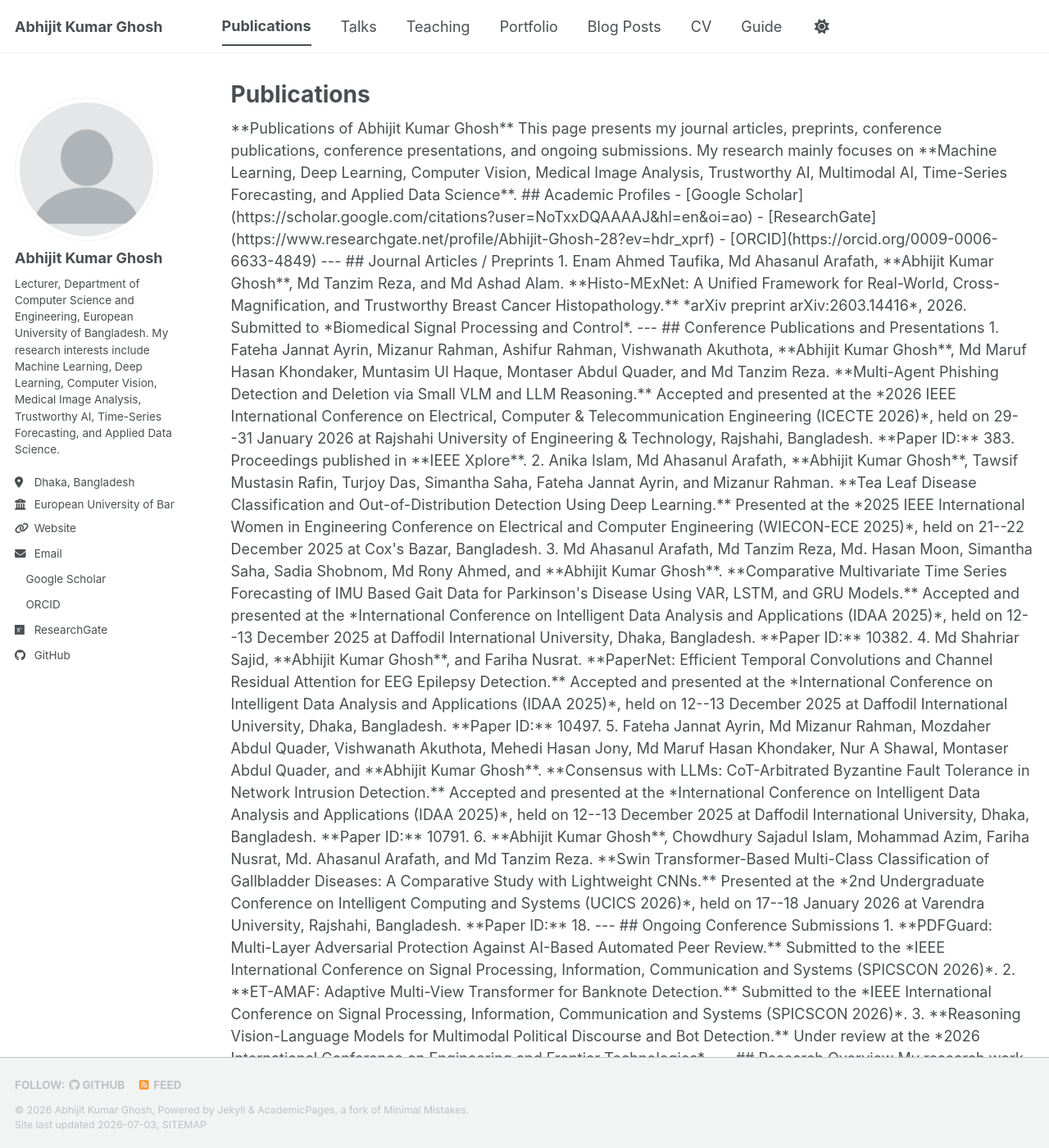
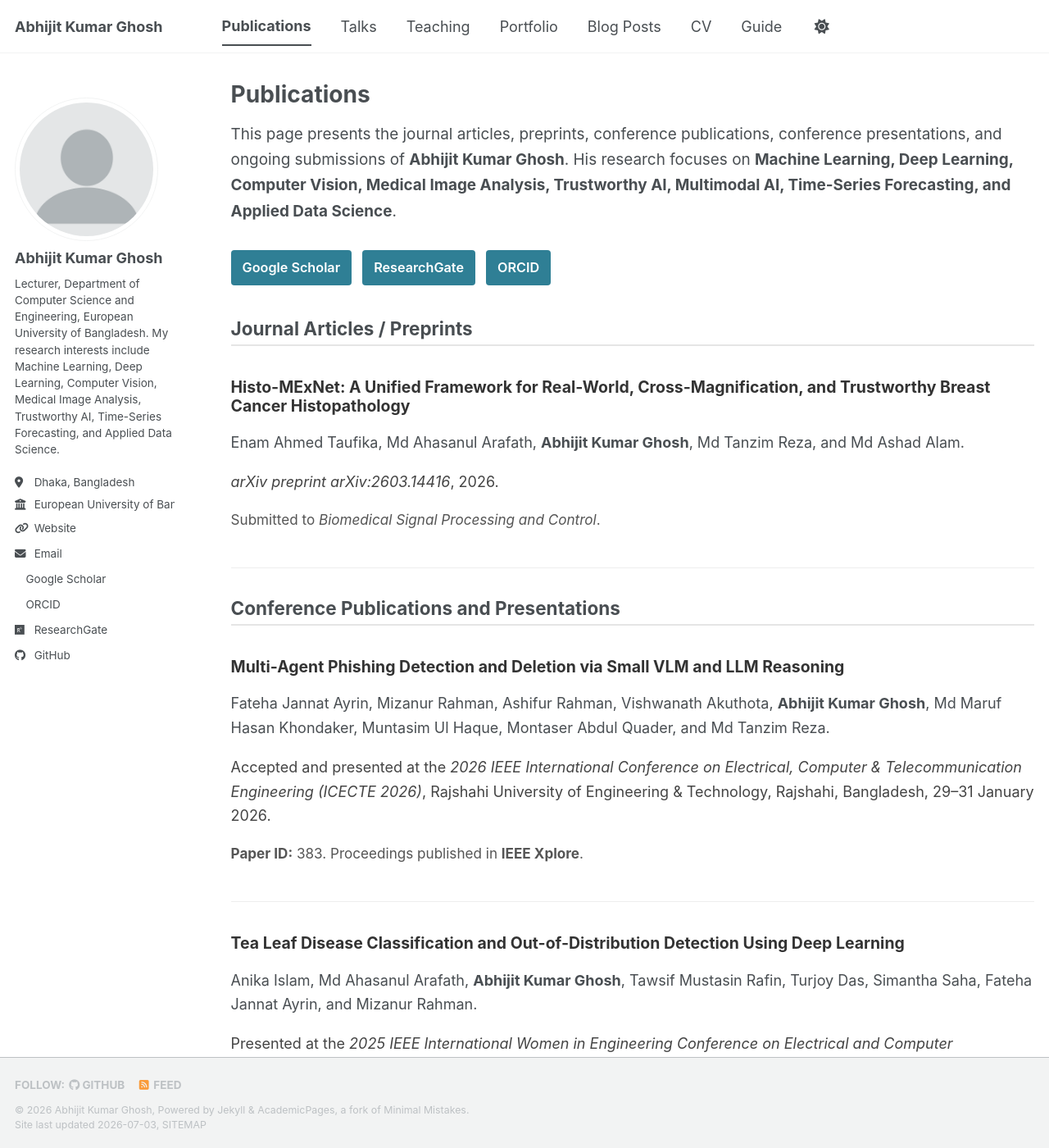
Before and after one commit to abhijitkghosh/abhijitkghosh.github.io, a Jekyll site: the page built from _pages/publications.html, in a window 1280 px wide and 1400 px high. Shown: the whole window at 82% size. Built offline with Jekyll 4.4.1, drawn with Linux system fonts in a browser that asks for light colours; a style sheet for code colours, icons or effects is not loaded; some of the changed text lies outside the part shown.

Commit message:
Revise publications page with new entries and styles
Updated the publications page to include new research articles, conference presentations, and ongoing submissions. Enhanced styling for better presentation of publication items.

```diff
--- a/_pages/publications.html
+++ b/_pages/publications.html
@@ -5,84 +5,222 @@ permalink: /publications/
 author_profile: true
 ---
 
-**Publications of Abhijit Kumar Ghosh**
+<style>
+  .pub-page {
+    line-height: 1.65;
+  }
 
-This page presents my journal articles, preprints, conference publications, conference presentations, and ongoing submissions. My research mainly focuses on **Machine Learning, Deep Learning, Computer Vision, Medical Image Analysis, Trustworthy AI, Multimodal AI, Time-Series Forecasting, and Applied Data Science**.
+  .pub-intro {
+    font-size: 1.05em;
+    margin-bottom: 1.5em;
+  }
 
-## Academic Profiles
+  .profile-buttons {
+    margin: 18px 0 30px 0;
+  }
 
-- [Google Scholar](https://scholar.google.com/citations?user=NoTxxDQAAAAJ&hl=en&oi=ao)
-- [ResearchGate](https://www.researchgate.net/profile/Abhijit-Ghosh-28?ev=hdr_xprf)
-- [ORCID](https://orcid.org/0009-0006-6633-4849)
+  .profile-buttons a {
+    display: inline-block;
+    margin: 4px 8px 4px 0;
+    padding: 8px 14px;
+    background-color: #2f7f95;
+    color: #ffffff !important;
+    text-decoration: none;
+    border-radius: 4px;
+    font-weight: 600;
+    font-size: 0.9em;
+  }
 
----
+  .profile-buttons a:hover {
+    background-color: #245f70;
+  }
 
-## Journal Articles / Preprints
+  .pub-section {
+    margin-top: 35px;
+    margin-bottom: 20px;
+    border-bottom: 2px solid #e5e5e5;
+    padding-bottom: 6px;
+  }
 
-1. Enam Ahmed Taufika, Md Ahasanul Arafath, **Abhijit Kumar Ghosh**, Md Tanzim Reza, and Md Ashad Alam.
-   **Histo-MExNet: A Unified Framework for Real-World, Cross-Magnification, and Trustworthy Breast Cancer Histopathology.**
-   *arXiv preprint arXiv:2603.14416*, 2026.
-   Submitted to *Biomedical Signal Processing and Control*.
+  .publication-item {
+    margin-bottom: 28px;
+    padding-bottom: 22px;
+    border-bottom: 1px solid #eeeeee;
+  }
 
----
+  .publication-item h3 {
+    margin-bottom: 8px;
+    font-size: 1.08em;
+    color: #333333;
+  }
 
-## Conference Publications and Presentations
+  .authors {
+    margin-bottom: 6px;
+  }
 
-1. Fateha Jannat Ayrin, Mizanur Rahman, Ashifur Rahman, Vishwanath Akuthota, **Abhijit Kumar Ghosh**, Md Maruf Hasan Khondaker, Muntasim Ul Haque, Montaser Abdul Quader, and Md Tanzim Reza.
-   **Multi-Agent Phishing Detection and Deletion via Small VLM and LLM Reasoning.**
-   Accepted and presented at the *2026 IEEE International Conference on Electrical, Computer & Telecommunication Engineering (ICECTE 2026)*, held on 29--31 January 2026 at Rajshahi University of Engineering & Technology, Rajshahi, Bangladesh.
-   **Paper ID:** 383.
-   Proceedings published in **IEEE Xplore**.
+  .venue {
+    margin-bottom: 6px;
+    color: #444444;
+  }
 
-2. Anika Islam, Md Ahasanul Arafath, **Abhijit Kumar Ghosh**, Tawsif Mustasin Rafin, Turjoy Das, Simantha Saha, Fateha Jannat Ayrin, and Mizanur Rahman.
-   **Tea Leaf Disease Classification and Out-of-Distribution Detection Using Deep Learning.**
-   Presented at the *2025 IEEE International Women in Engineering Conference on Electrical and Computer Engineering (WIECON-ECE 2025)*, held on 21--22 December 2025 at Cox's Bazar, Bangladesh.
+  .pub-meta {
+    font-size: 0.95em;
+    color: #555555;
+  }
 
-3. Md Ahasanul Arafath, Md Tanzim Reza, Md. Hasan Moon, Simantha Saha, Sadia Shobnom, Md Rony Ahmed, and **Abhijit Kumar Ghosh**.
-   **Comparative Multivariate Time Series Forecasting of IMU Based Gait Data for Parkinson's Disease Using VAR, LSTM, and GRU Models.**
-   Accepted and presented at the *International Conference on Intelligent Data Analysis and Applications (IDAA 2025)*, held on 12--13 December 2025 at Daffodil International University, Dhaka, Bangladesh.
-   **Paper ID:** 10382.
+  .tag {
+    display: inline-block;
+    background-color: #f2f5f7;
+    border: 1px solid #d9e2e7;
+    padding: 3px 8px;
+    margin: 3px 4px 3px 0;
+    border-radius: 4px;
+    font-size: 0.85em;
+  }
+</style>
 
-4. Md Shahriar Sajid, **Abhijit Kumar Ghosh**, and Fariha Nusrat.
-   **PaperNet: Efficient Temporal Convolutions and Channel Residual Attention for EEG Epilepsy Detection.**
-   Accepted and presented at the *International Conference on Intelligent Data Analysis and Applications (IDAA 2025)*, held on 12--13 December 2025 at Daffodil International University, Dhaka, Bangladesh.
-   **Paper ID:** 10497.
+<div class="pub-page">
 
-5. Fateha Jannat Ayrin, Md Mizanur Rahman, Mozdaher Abdul Quader, Vishwanath Akuthota, Mehedi Hasan Jony, Md Maruf Hasan Khondaker, Nur A Shawal, Montaser Abdul Quader, and **Abhijit Kumar Ghosh**.
-   **Consensus with LLMs: CoT-Arbitrated Byzantine Fault Tolerance in Network Intrusion Detection.**
-   Accepted and presented at the *International Conference on Intelligent Data Analysis and Applications (IDAA 2025)*, held on 12--13 December 2025 at Daffodil International University, Dhaka, Bangladesh.
-   **Paper ID:** 10791.
+  <p class="pub-intro">
+    This page presents the journal articles, preprints, conference publications, conference presentations, and ongoing submissions of
+    <strong>Abhijit Kumar Ghosh</strong>. His research focuses on
+    <strong>Machine Learning, Deep Learning, Computer Vision, Medical Image Analysis, Trustworthy AI, Multimodal AI, Time-Series Forecasting, and Applied Data Science</strong>.
+  </p>
 
-6. **Abhijit Kumar Ghosh**, Chowdhury Sajadul Islam, Mohammad Azim, Fariha Nusrat, Md. Ahasanul Arafath, and Md Tanzim Reza.
-   **Swin Transformer-Based Multi-Class Classification of Gallbladder Diseases: A Comparative Study with Lightweight CNNs.**
-   Presented at the *2nd Undergraduate Conference on Intelligent Computing and Systems (UCICS 2026)*, held on 17--18 January 2026 at Varendra University, Rajshahi, Bangladesh.
-   **Paper ID:** 18.
+  <div class="profile-buttons">
+    <a href="https://scholar.google.com/citations?user=NoTxxDQAAAAJ&amp;hl=en&amp;oi=ao" target="_blank">Google Scholar</a>
+    <a href="https://www.researchgate.net/profile/Abhijit-Ghosh-28?ev=hdr_xprf" target="_blank">ResearchGate</a>
+    <a href="https://orcid.org/0009-0006-6633-4849" target="_blank">ORCID</a>
+  </div>
 
----
+  <h2 class="pub-section">Journal Articles / Preprints</h2>
 
-## Ongoing Conference Submissions
+  <div class="publication-item">
+    <h3>Histo-MExNet: A Unified Framework for Real-World, Cross-Magnification, and Trustworthy Breast Cancer Histopathology</h3>
+    <p class="authors">
+      Enam Ahmed Taufika, Md Ahasanul Arafath, <strong>Abhijit Kumar Ghosh</strong>, Md Tanzim Reza, and Md Ashad Alam.
+    </p>
+    <p class="venue">
+      <em>arXiv preprint arXiv:2603.14416</em>, 2026.
+    </p>
+    <p class="pub-meta">
+      Submitted to <em>Biomedical Signal Processing and Control</em>.
+    </p>
+  </div>
 
-1. **PDFGuard: Multi-Layer Adversarial Protection Against AI-Based Automated Peer Review.**
-   Submitted to the *IEEE International Conference on Signal Processing, Information, Communication and Systems (SPICSCON 2026)*.
+  <h2 class="pub-section">Conference Publications and Presentations</h2>
 
-2. **ET-AMAF: Adaptive Multi-View Transformer for Banknote Detection.**
-   Submitted to the *IEEE International Conference on Signal Processing, Information, Communication and Systems (SPICSCON 2026)*.
+  <div class="publication-item">
+    <h3>Multi-Agent Phishing Detection and Deletion via Small VLM and LLM Reasoning</h3>
+    <p class="authors">
+      Fateha Jannat Ayrin, Mizanur Rahman, Ashifur Rahman, Vishwanath Akuthota, <strong>Abhijit Kumar Ghosh</strong>, Md Maruf Hasan Khondaker, Muntasim Ul Haque, Montaser Abdul Quader, and Md Tanzim Reza.
+    </p>
+    <p class="venue">
+      Accepted and presented at the <em>2026 IEEE International Conference on Electrical, Computer &amp; Telecommunication Engineering (ICECTE 2026)</em>, Rajshahi University of Engineering &amp; Technology, Rajshahi, Bangladesh, 29&ndash;31 January 2026.
+    </p>
+    <p class="pub-meta">
+      <strong>Paper ID:</strong> 383. Proceedings published in <strong>IEEE Xplore</strong>.
+    </p>
+  </div>
 
-3. **Reasoning Vision-Language Models for Multimodal Political Discourse and Bot Detection.**
-   Under review at the *2026 International Conference on Engineering and Frontier Technologies*.
+  <div class="publication-item">
+    <h3>Tea Leaf Disease Classification and Out-of-Distribution Detection Using Deep Learning</h3>
+    <p class="authors">
+      Anika Islam, Md Ahasanul Arafath, <strong>Abhijit Kumar Ghosh</strong>, Tawsif Mustasin Rafin, Turjoy Das, Simantha Saha, Fateha Jannat Ayrin, and Mizanur Rahman.
+    </p>
+    <p class="venue">
+      Presented at the <em>2025 IEEE International Women in Engineering Conference on Electrical and Computer Engineering (WIECON-ECE 2025)</em>, Cox's Bazar, Bangladesh, 21&ndash;22 December 2025.
+    </p>
+  </div>
 
----
+  <div class="publication-item">
+    <h3>Comparative Multivariate Time Series Forecasting of IMU Based Gait Data for Parkinson's Disease Using VAR, LSTM, and GRU Models</h3>
+    <p class="authors">
+      Md Ahasanul Arafath, Md Tanzim Reza, Md. Hasan Moon, Simantha Saha, Sadia Shobnom, Md Rony Ahmed, and <strong>Abhijit Kumar Ghosh</strong>.
+    </p>
+    <p class="venue">
+      Accepted and presented at the <em>International Conference on Intelligent Data Analysis and Applications (IDAA 2025)</em>, Daffodil International University, Dhaka, Bangladesh, 12&ndash;13 December 2025.
+    </p>
+    <p class="pub-meta">
+      <strong>Paper ID:</strong> 10382.
+    </p>
+  </div>
 
-## Research Overview
+  <div class="publication-item">
+    <h3>PaperNet: Efficient Temporal Convolutions and Channel Residual Attention for EEG Epilepsy Detection</h3>
+    <p class="authors">
+      Md Shahriar Sajid, <strong>Abhijit Kumar Ghosh</strong>, and Fariha Nusrat.
+    </p>
+    <p class="venue">
+      Accepted and presented at the <em>International Conference on Intelligent Data Analysis and Applications (IDAA 2025)</em>, Daffodil International University, Dhaka, Bangladesh, 12&ndash;13 December 2025.
+    </p>
+    <p class="pub-meta">
+      <strong>Paper ID:</strong> 10497.
+    </p>
+  </div>
 
-My research work spans:
+  <div class="publication-item">
+    <h3>Consensus with LLMs: CoT-Arbitrated Byzantine Fault Tolerance in Network Intrusion Detection</h3>
+    <p class="authors">
+      Fateha Jannat Ayrin, Md Mizanur Rahman, Mozdaher Abdul Quader, Vishwanath Akuthota, Mehedi Hasan Jony, Md Maruf Hasan Khondaker, Nur A Shawal, Montaser Abdul Quader, and <strong>Abhijit Kumar Ghosh</strong>.
+    </p>
+    <p class="venue">
+      Accepted and presented at the <em>International Conference on Intelligent Data Analysis and Applications (IDAA 2025)</em>, Daffodil International University, Dhaka, Bangladesh, 12&ndash;13 December 2025.
+    </p>
+    <p class="pub-meta">
+      <strong>Paper ID:</strong> 10791.
+    </p>
+  </div>
 
-- Medical image analysis
-- Trustworthy and explainable AI
-- Computer vision
-- Multimodal AI
-- Time-series forecasting
-- Intelligent healthcare systems
-- Security-oriented AI applications
+  <div class="publication-item">
+    <h3>Swin Transformer-Based Multi-Class Classification of Gallbladder Diseases: A Comparative Study with Lightweight CNNs</h3>
+    <p class="authors">
+      <strong>Abhijit Kumar Ghosh</strong>, Chowdhury Sajadul Islam, Mohammad Azim, Fariha Nusrat, Md. Ahasanul Arafath, and Md Tanzim Reza.
+    </p>
+    <p class="venue">
+      Presented at the <em>2nd Undergraduate Conference on Intelligent Computing and Systems (UCICS 2026)</em>, Varendra University, Rajshahi, Bangladesh, 17&ndash;18 January 2026.
+    </p>
+    <p class="pub-meta">
+      <strong>Paper ID:</strong> 18.
+    </p>
+  </div>
 
-For collaboration, discussion, or academic communication, please feel free to contact me through the links provided on this website.
+  <h2 class="pub-section">Ongoing Conference Submissions</h2>
+
+  <div class="publication-item">
+    <h3>PDFGuard: Multi-Layer Adversarial Protection Against AI-Based Automated Peer Review</h3>
+    <p class="venue">
+      Submitted to the <em>IEEE International Conference on Signal Processing, Information, Communication and Systems (SPICSCON 2026)</em>.
+    </p>
+  </div>
+
+  <div class="publication-item">
+    <h3>ET-AMAF: Adaptive Multi-View Transformer for Banknote Detection</h3>
+    <p class="venue">
+      Submitted to the <em>IEEE International Conference on Signal Processing, Information, Communication and Systems (SPICSCON 2026)</em>.
+    </p>
+  </div>
+
+  <div class="publication-item">
+    <h3>Reasoning Vision-Language Models for Multimodal Political Discourse and Bot Detection</h3>
+    <p class="venue">
+      Under review at the <em>2026 International Conference on Engineering and Frontier Technologies</em>.
+    </p>
+  </div>
+
+  <h2 class="pub-section">Research Areas</h2>
+
+  <p>
+    <span class="tag">Medical Image Analysis</span>
+    <span class="tag">Breast Cancer Histopathology</span>
+    <span class="tag">Deep Learning</span>
+    <span class="tag">Computer Vision</span>
+    <span class="tag">Multimodal AI</span>
+    <span class="tag">Vision-Language Models</span>
+    <span class="tag">EEG-Based Disease Detection</span>
+    <span class="tag">Time-Series Forecasting</span>
+    <span class="tag">Trustworthy AI</span>
+    <span class="tag">AI for Cybersecurity</span>
+  </p>
+
+</div>
```
